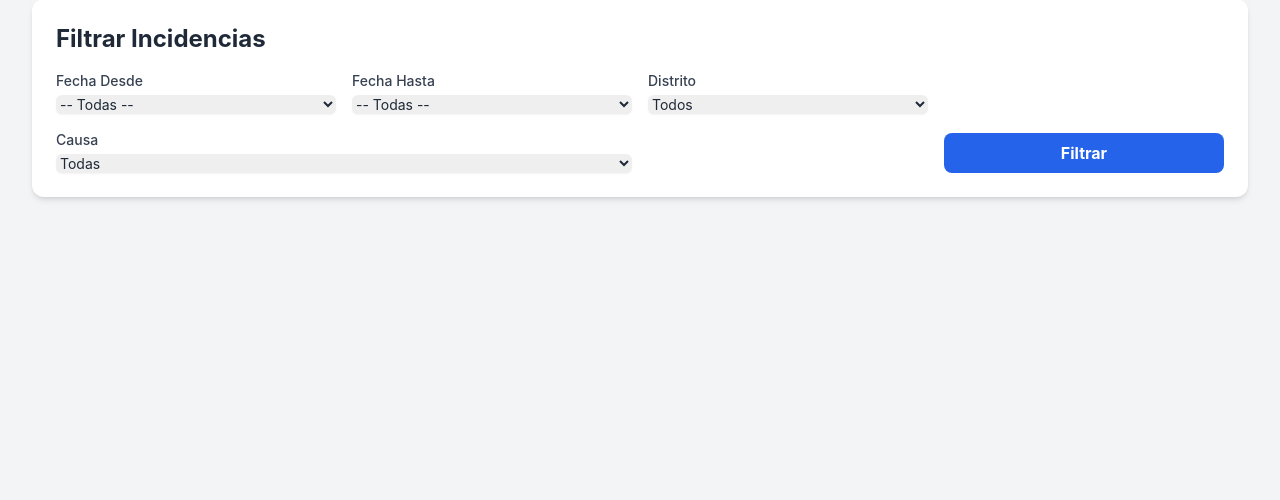
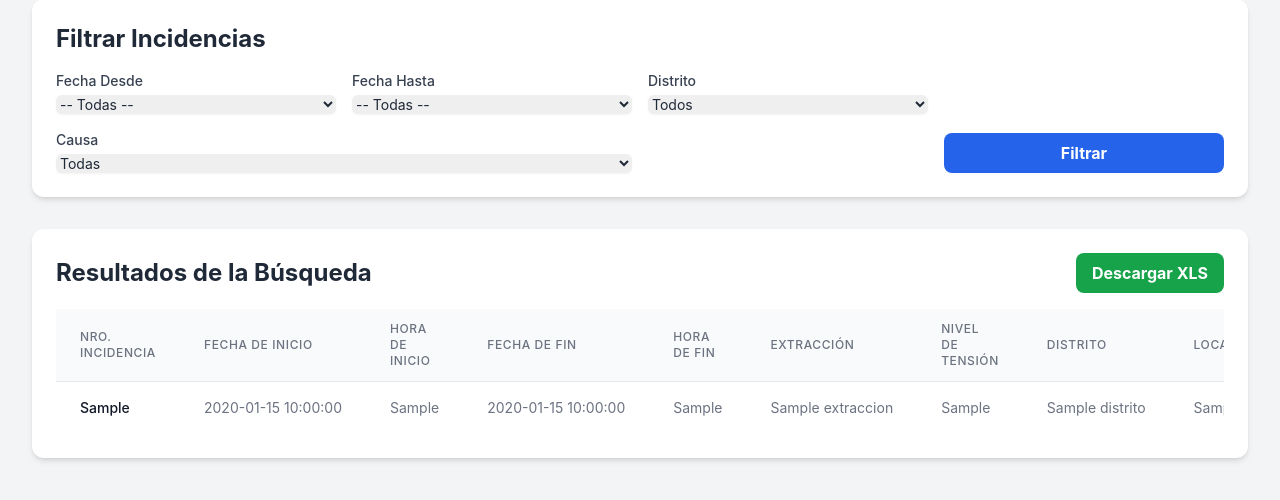
Before and after one commit to MaharBa264/AnalizadorIncidencias, a Flask app: template analizador/templates/index.html in a window 1280 px wide. Shown: the part 85-585 px from the top of the page. Run offline with Flask 2, Linux system fonts and the light colour scheme; the template is opened without the code that fills it: most values are stand-ins (such as "Sample title", 1, 10 or a date in 2020); some libraries are stand-ins or nearby versions.

Commit message:
Version 1.0 funcional

```diff
--- a/analizador/templates/index.html
+++ b/analizador/templates/index.html
@@ -11,9 +11,9 @@
             <!-- Filtro Fecha Desde -->
             <div>
                 <label for="start_date" class="block text-sm font-medium text-gray-700">Fecha Desde</label>
-                <select name="start_date" id="start_date" onchange="actualizarFechasHasta()" class="mt-1 block w-full rounded-md border-gray-300 shadow-sm focus:border-indigo-500 focus:ring-indigo-500 sm:text-sm">
+                <select name="start_date" id="start_date" onchange="this.form.submit()" class="mt-1 block w-full rounded-md border-gray-300 shadow-sm focus:border-indigo-500 focus:ring-indigo-500 sm:text-sm">
                     <option value="">-- Todas --</option>
-                    {% for f in available_dates %}
+                    {% for f in available_start_dates %}
                         <option value="{{ f }}" {% if form_data.start_date == f %}selected{% endif %}>{{ f }}</option>
                     {% endfor %}
                 </select>
@@ -23,7 +23,7 @@
                 <label for="end_date" class="block text-sm font-medium text-gray-700">Fecha Hasta</label>
                 <select name="end_date" id="end_date" class="mt-1 block w-full rounded-md border-gray-300 shadow-sm focus:border-indigo-500 focus:ring-indigo-500 sm:text-sm">
                     <option value="">-- Todas --</option>
-                    {% for f in available_dates if not form_data.start_date or f >= form_data.start_date %}
+                    {% for f in available_end_dates %}
                         <option value="{{ f }}" {% if form_data.end_date == f %}selected{% endif %}>{{ f }}</option>
                     {% endfor %}
                 </select>
@@ -57,7 +57,7 @@
 </div>
 
 <!-- Sección de Resultados -->
-{% if request.method == 'POST' %}
+{% if incidents %}
 <div class="bg-white p-6 rounded-xl shadow-md">
     <div class="flex justify-between items-center mb-4">
         <h2 class="text-2xl font-bold">Resultados de la Búsqueda</h2>
@@ -71,27 +71,43 @@
         <table class="min-w-full divide-y divide-gray-200">
             <thead class="bg-gray-50 sticky top-0">
                 <tr>
-                    <th class="px-6 py-3 text-left text-xs font-medium text-gray-500 uppercase tracking-wider">Nro. Incidencia</th>
-                    <th class="px-6 py-3 text-left text-xs font-medium text-gray-500 uppercase tracking-wider">Fecha de Inicio</th>
-                    <th class="px-6 py-3 text-left text-xs font-medium text-gray-500 uppercase tracking-wider">Hora de Inicio</th>
-                    <th class="px-6 py-3 text-left text-xs font-medium text-gray-500 uppercase tracking-wider">Fecha de Fin</th>
-                    <th class="px-6 py-3 text-left text-xs font-medium text-gray-500 uppercase tracking-wider">Hora de Fin</th>
-                    <th class="px-6 py-3 text-left text-xs font-medium text-gray-500 uppercase tracking-wider">Distrito</th>
-                    <th class="px-6 py-3 text-left text-xs font-medium text-gray-500 uppercase tracking-wider">Causa</th>
-                    <th class="px-6 py-3 text-left text-xs font-medium text-gray-500 uppercase tracking-wider">Reclamos</th>
+                    <th class="px-6 py-3 text-left text-xs font-medium text-gray-500 uppercase tracking-wider">Nro. Incidencia     </th>
+                    <th class="px-6 py-3 text-left text-xs font-medium text-gray-500 uppercase tracking-wider">Fecha de Inicio     </th>
+                    <th class="px-6 py-3 text-left text-xs font-medium text-gray-500 uppercase tracking-wider">Hora de Inicio      </th>
+                    <th class="px-6 py-3 text-left text-xs font-medium text-gray-500 uppercase tracking-wider">Fecha de Fin        </th>
+                    <th class="px-6 py-3 text-left text-xs font-medium text-gray-500 uppercase tracking-wider">Hora de Fin         </th>
+                    <th class="px-6 py-3 text-left text-xs font-medium text-gray-500 uppercase tracking-wider">Extracción          </th>
+                    <th class="px-6 py-3 text-left text-xs font-medium text-gray-500 uppercase tracking-wider">Nivel de Tensión    </th>
+                    <th class="px-6 py-3 text-left text-xs font-medium text-gray-500 uppercase tracking-wider">Distrito            </th>
+                    <th class="px-6 py-3 text-left text-xs font-medium text-gray-500 uppercase tracking-wider">Localidad           </th>
+                    <th class="px-6 py-3 text-left text-xs font-medium text-gray-500 uppercase tracking-wider">Distribuidor        </th>
+                    <th class="px-6 py-3 text-left text-xs font-medium text-gray-500 uppercase tracking-wider">Instalación         </th>
+                    <th class="px-6 py-3 text-left text-xs font-medium text-gray-500 uppercase tracking-wider">CT Involucrados     </th>
+                    <th class="px-6 py-3 text-left text-xs font-medium text-gray-500 uppercase tracking-wider">Nises Involucrados  </th>
+                    <th class="px-6 py-3 text-left text-xs font-medium text-gray-500 uppercase tracking-wider">Potencia Involucrada</th>
+                    <th class="px-6 py-3 text-left text-xs font-medium text-gray-500 uppercase tracking-wider">Causa               </th>
+                    <th class="px-6 py-3 text-left text-xs font-medium text-gray-500 uppercase tracking-wider">Reclamos            </th>
                 </tr>
             </thead>
             <tbody class="bg-white divide-y divide-gray-200">
                 {% for incident in incidents %}
                 <tr>
-                    <td class="px-6 py-4 whitespace-nowrap text-sm font-medium text-gray-900">{{ incident.nro_incidencia }}</td>
-                    <td class="px-6 py-4 whitespace-nowrap text-sm text-gray-500">{{ incident.fecha_inicio_fmt }}</td>
-                    <td class="px-6 py-4 whitespace-nowrap text-sm text-gray-500">{{ incident.hora_inicio_fmt }}</td>
-                    <td class="px-6 py-4 whitespace-nowrap text-sm text-gray-500">{{ incident.fecha_fin_fmt }}</td>
-                    <td class="px-6 py-4 whitespace-nowrap text-sm text-gray-500">{{ incident.hora_fin_fmt }}</td>
-                    <td class="px-6 py-4 whitespace-nowrap text-sm text-gray-500">{{ incident.distrito }}</td>
-                    <td class="px-6 py-4 whitespace-nowrap text-sm text-gray-500 truncate" title="{{ incident.descripcion_de_la_causa }}">{{ incident.descripcion_de_la_causa }}</td>
-                    <td class="px-6 py-4 whitespace-nowrap text-sm text-gray-500">{{ incident.cantidad_de_reclamos }}</td>
+                    <td class="px-6 py-4 whitespace-nowrap text-sm font-medium text-gray-900">{{ incident.nro_incidencia         }}</td>
+                    <td class="px-6 py-4 whitespace-nowrap text-sm text-gray-500">{{ incident.fecha_inicio_fmt      }}</td>
+                    <td class="px-6 py-4 whitespace-nowrap text-sm text-gray-500">{{ incident.hora_inicio_fmt       }}</td>
+                    <td class="px-6 py-4 whitespace-nowrap text-sm text-gray-500">{{ incident.fecha_fin_fmt         }}</td>
+                    <td class="px-6 py-4 whitespace-nowrap text-sm text-gray-500">{{ incident.hora_fin_fmt          }}</td>
+                    <td class="px-6 py-4 whitespace-nowrap text-sm text-gray-500">{{ incident.extraccion            }}</td>
+                    <td class="px-6 py-4 whitespace-nowrap text-sm text-gray-500">{{ incident.nivel_tension         }}</td>
+                    <td class="px-6 py-4 whitespace-nowrap text-sm text-gray-500">{{ incident.distrito              }}</td>
+                    <td class="px-6 py-4 whitespace-nowrap text-sm text-gray-500">{{ incident.localidad             }}</td>
+                    <td class="px-6 py-4 whitespace-nowrap text-sm text-gray-500">{{ incident.distribuidor          }}</td>
+                    <td class="px-6 py-4 whitespace-nowrap text-sm text-gray-500">{{ incident.instalacion           }}</td>
+                    <td class="px-6 py-4 whitespace-nowrap text-sm text-gray-500">{{ incident.ct_involucrados       }}</td>
+                    <td class="px-6 py-4 whitespace-nowrap text-sm text-gray-500">{{ incident.nises_involucrados    }}</td>
+                    <td class="px-6 py-4 whitespace-nowrap text-sm text-gray-500">{{ incident.potencia_involucrada  }}</td>
+                    <td class="px-6 py-4 whitespace-nowrap text-sm text-gray-500">{{ incident.descripcion_de_la_causa }}</td>
+                    <td class="px-6 py-4 whitespace-nowrap text-sm text-gray-500">{{ incident.cantidad_de_reclamos  }}</td>
                 </tr>
                 {% else %}
                 <tr>
--- a/requirements.txt
+++ b/requirements.txt
@@ -26,3 +26,4 @@ urllib3==1.26.20
 Werkzeug==2.0.3
 xlrd==2.0.2
 zipp==3.6.0
+pytz
```
Also changed, not shown: analizador/main/routes.py (+101 -35 lines), analizador/services.py (+21 -1 lines), 2 other files.
